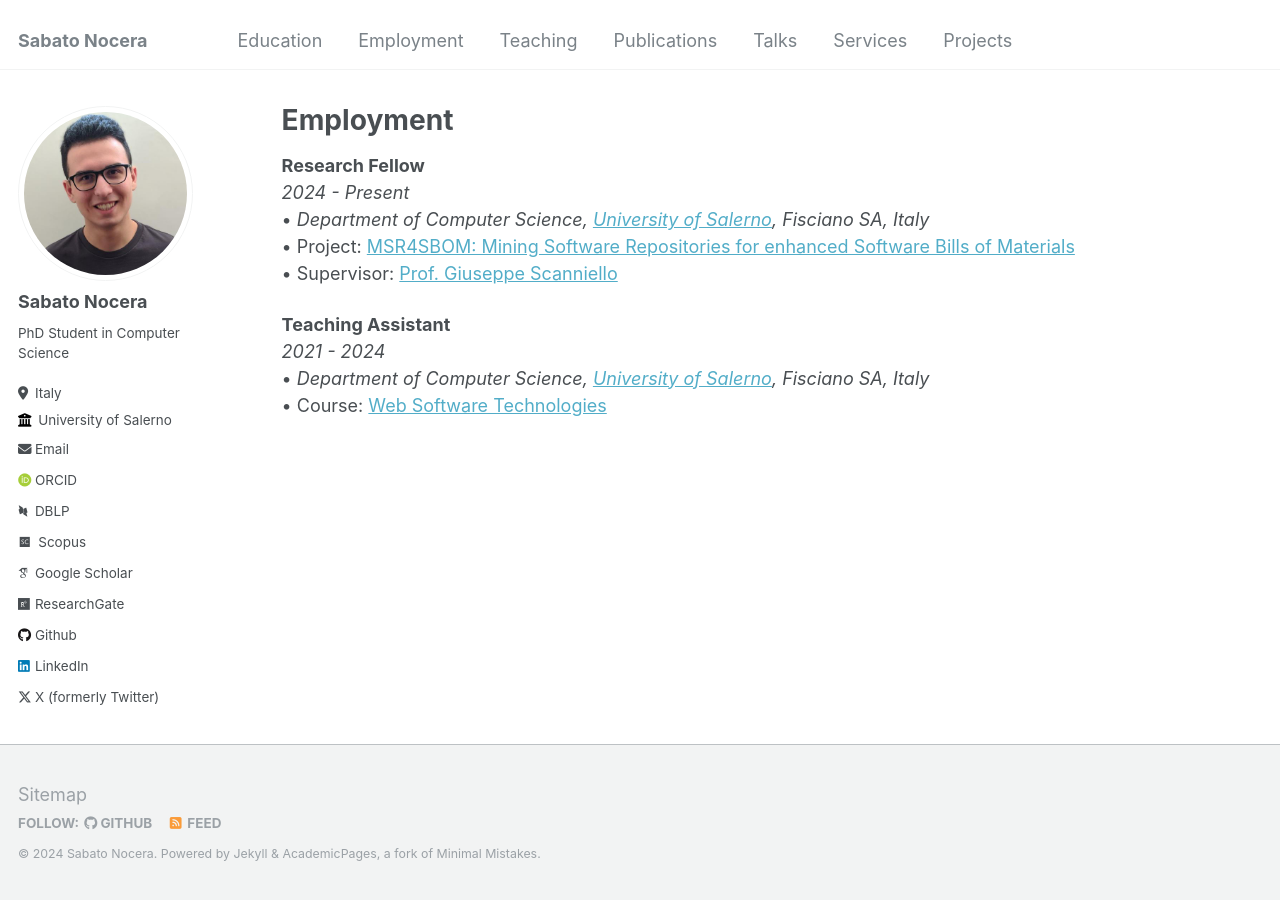
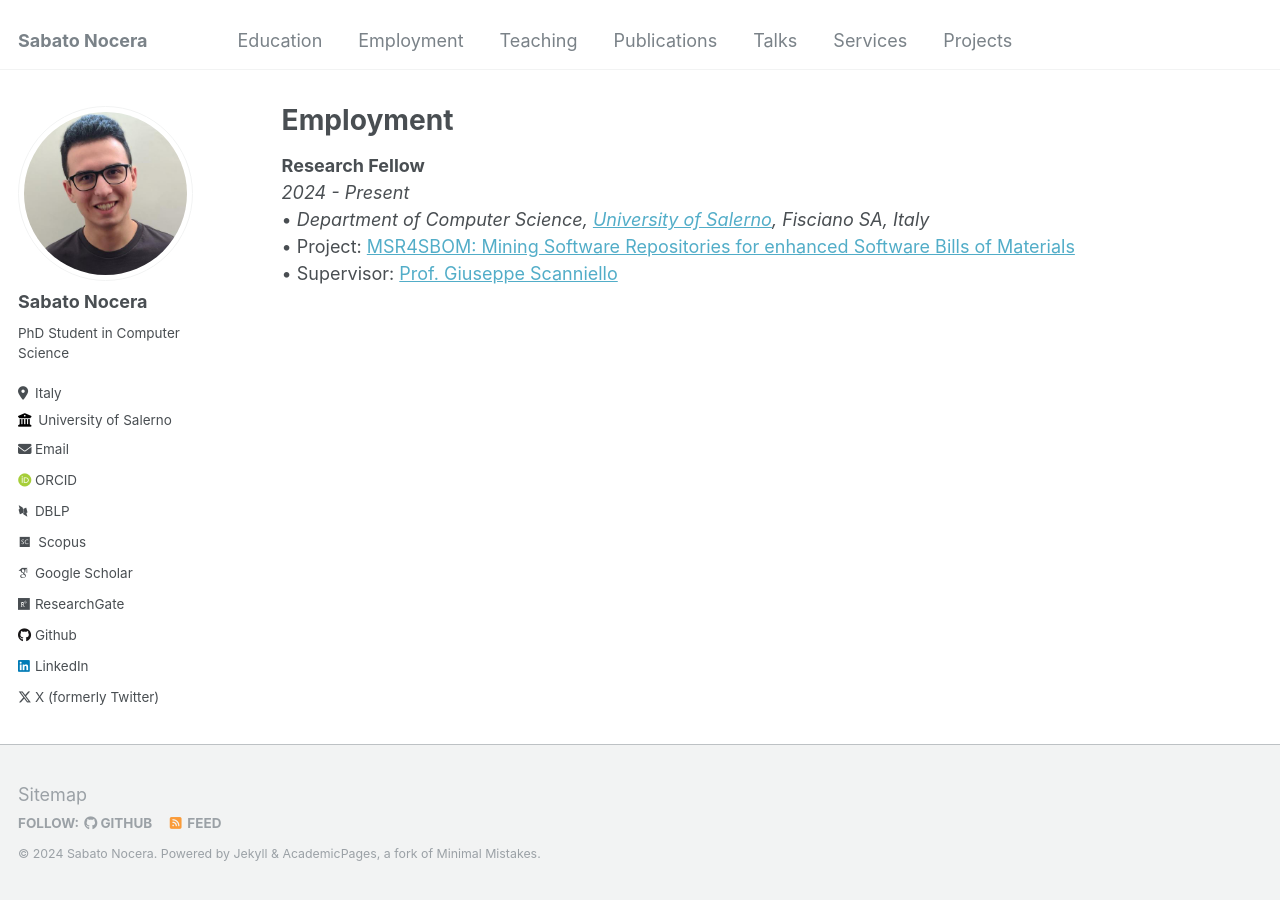
Before and after one commit to sabato-nocera/sabato-nocera.github.io, a Jekyll site: the page built from _pages/employment.md, in a window 1280 px wide. Built offline with Jekyll 4.4.1, drawn with Linux system fonts in a browser that asks for light colours; some web fonts are replaced.

Commit message:
Update employment.md

```diff
--- a/_pages/employment.md
+++ b/_pages/employment.md
@@ -15,9 +15,3 @@ _2024 - Present<br/>_
 • _Department of Computer Science, [University of Salerno](https://web.unisa.it/en/university), Fisciano SA, Italy_<br/>
 • Project: [MSR4SBOM: Mining Software Repositories for enhanced Software Bills of Materials](https://msr4sbom.github.io/)<br/>
 • Supervisor: [Prof. Giuseppe Scanniello](https://sites.google.com/view/prof-giuseppe-scanniello/home)
-
-
-**Teaching Assistant**<br/>
-_2021 - 2024<br/>_
-• _Department of Computer Science, [University of Salerno](https://web.unisa.it/en/university), Fisciano SA, Italy_<br/>
-• Course: [Web Software Technologies](https://unisa.coursecatalogue.cineca.it/insegnamenti/2023/511551/2017/9999/500153?coorte=2022&schemaid=17311)<br/>
```
